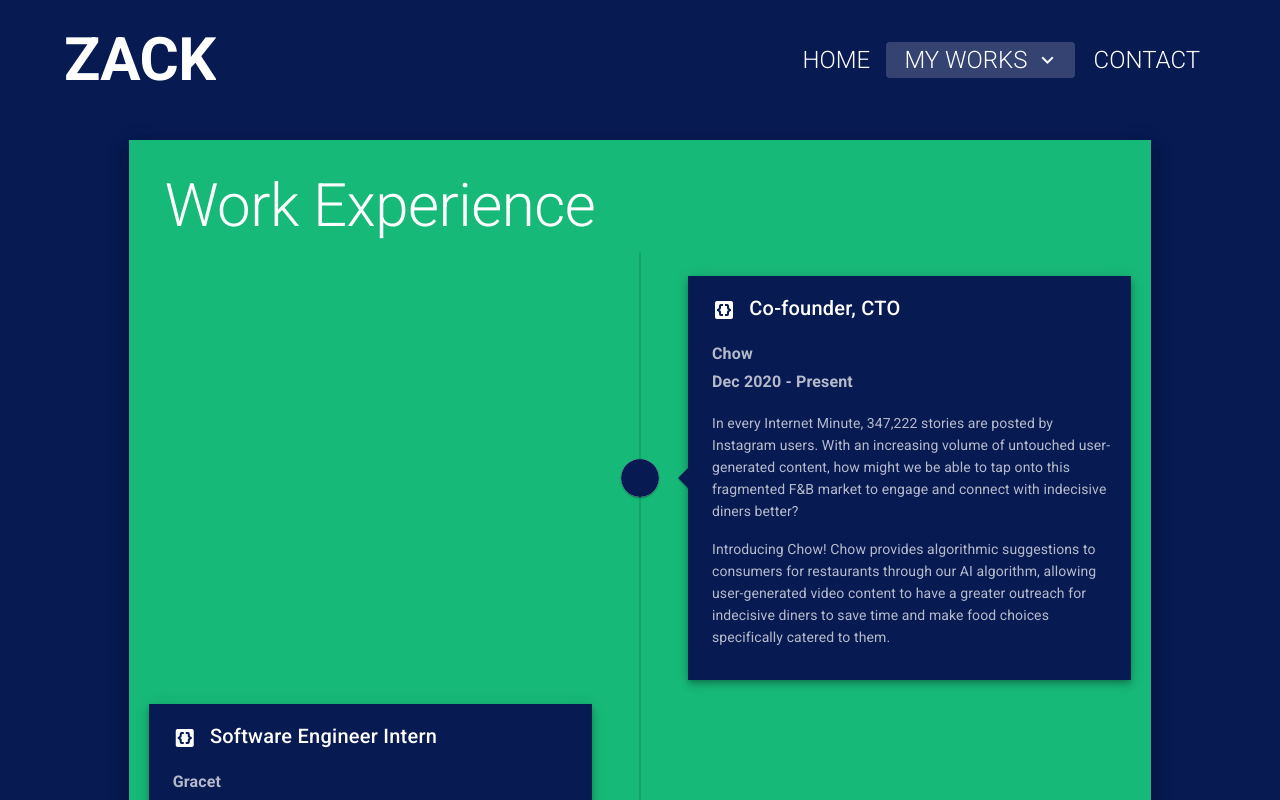
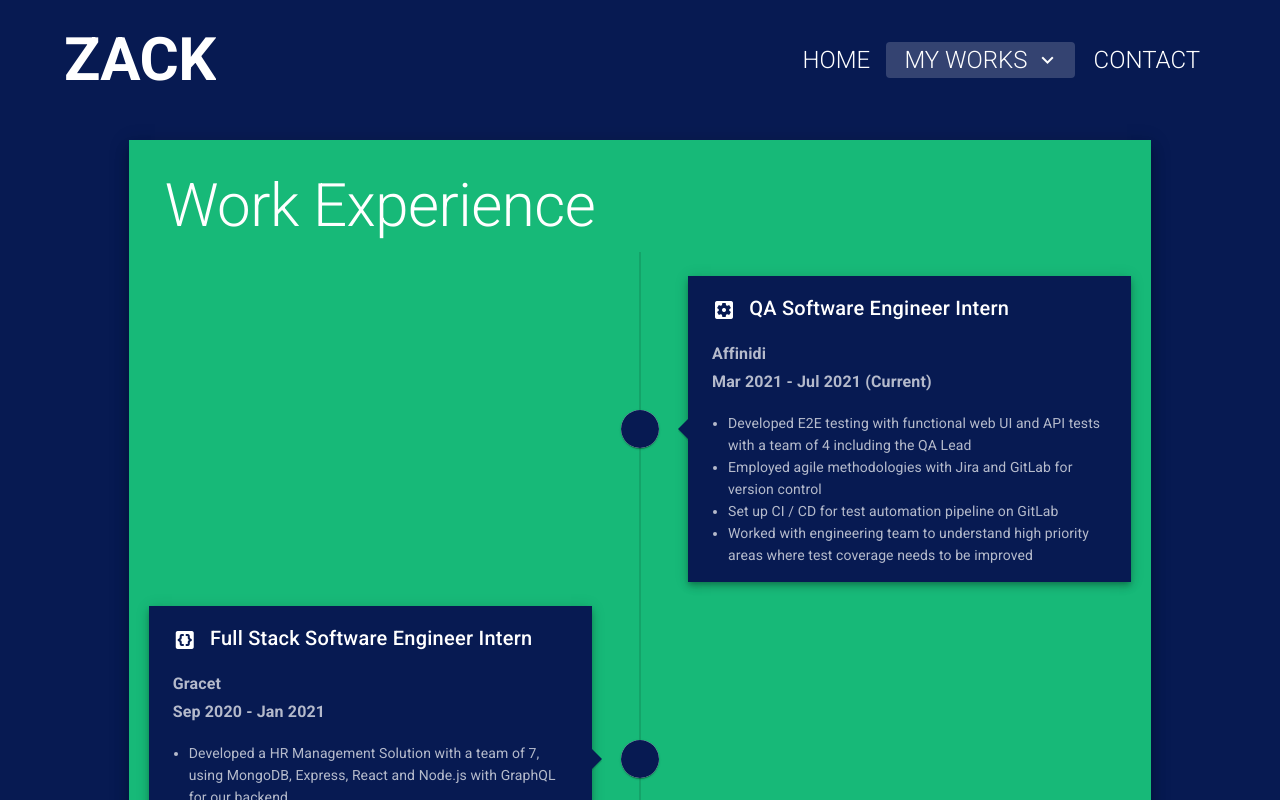
Before and after one commit to nhzaci/ZacksSiteVue, a Vue app: page /#/work in a window 1280 px wide. Shown: the top 800 px of the page. Built offline with nearby package versions, Linux system fonts and the light colour scheme.

Commit message:
Add resume

```diff
--- a/src/views/Contact.vue
+++ b/src/views/Contact.vue
@@ -1,6 +1,5 @@
 <template>
-    <v-container class="ma-0 primary" style="height:100%;" fluid>
-
+  <v-container class="ma-0 primary" style="height: 100%" fluid>
     <v-row>
       <!-- Contact form section commented out
             <v-col cols="12" md="8">
@@ -20,7 +19,9 @@
       <v-col cols="12">
         <v-row justify="center" class="py-5">
           <v-col cols="12" md="10">
-                        <h1 :class="titleClass + ' text-center white--text font-weight-bold'">
+            <h1
+              :class="titleClass + ' text-center white--text font-weight-bold'"
+            >
               <v-icon x-large color="white">mdi-message</v-icon>
               Let's Chat
             </h1>
@@ -29,7 +30,7 @@
           <v-col cols="12" md="10">
             <v-card
               class="contrast pa-5"
-                            style="height:100%"
+              style="height: 100%"
               tile
               elevation="10"
             >
@@ -55,7 +56,7 @@
                   x-large
                   elevation="5"
                 >
-                                    Let's Go
+                  Email me!
                 </v-btn>
                 <v-spacer></v-spacer>
               </v-card-actions>
@@ -80,7 +81,7 @@
           >
             <v-card
               class="contrast pa-5"
-                            style="height:100%;"
+              style="height: 100%"
               elevation="10"
               tile
             >
@@ -88,7 +89,9 @@
                 :class="titleClass"
                 class="justify-center primary--text"
               >
-                                <v-icon x-large class="mx-2" color="primary">{{ platform.icon }}</v-icon>
+                <v-icon x-large class="mx-2" color="primary">{{
+                  platform.icon
+                }}</v-icon>
                 {{ platform.name }}
               </v-card-title>
               <v-card-actions>
@@ -101,58 +104,68 @@
                   elevation="5"
                   x-large
                 >
-                                    Let's Go
+                  {{ platform.action }}
                 </v-btn>
                 <v-spacer></v-spacer>
               </v-card-actions>
             </v-card>
           </v-col>
         </v-row>
-
       </v-col>
     </v-row>
-
   </v-container>
 </template>
 
 <script>
 export default {
   metaInfo: {
-        title: 'Contact Me',
+    title: "Contact Me",
     meta: [
-        { vmid: 'description', name: 'description', content: 'My Contact Info and Social Media Outlets' }
-        ]
+      {
+        vmid: "description",
+        name: "description",
+        content: "My Contact Info and Social Media Outlets",
+      },
+    ],
   },
   data: () => ({
     platforms: [
       {
-                name: 'Github',
-                link: 'https://github.com/nhzaci',
-                icon: 'mdi-github'
+        name: "Github",
+        link: "https://github.com/nhzaci",
+        icon: "mdi-github",
+        action: "View my GitHub",
       },
       {
-                name: 'LinkedIn',
-                link: 'https://www.linkedin.com/in/zhi-cai-ng-413549152/',
-                icon: 'mdi-linkedin'
+        name: "LinkedIn",
+        link: "https://www.linkedin.com/in/zhi-cai-ng-413549152/",
+        icon: "mdi-linkedin",
+        action: "Connect with me!",
       },
-        ]
+      {
+        name: "My Resume",
+        link:
+          "https://drive.google.com/file/d/1axKoQOf4rn0gjAhg95nmGnB7AjCoirnp/view?usp=sharing",
+        icon: "mdi-file-document",
+        action: "Download my resume",
+      },
+    ],
   }),
   computed: {
-        titleClass () {
+    titleClass() {
       if (this.$vuetify.breakpoint.mdAndUp) {
-                return 'display-2'
+        return "display-2";
       } else {
-                return 'headline'
+        return "headline";
       }
     },
-        subtitleClass () {
+    subtitleClass() {
       if (this.$vuetify.breakpoint.mdAndUp) {
-                return 'headline'
+        return "headline";
       } else {
-                return 'subtitle-1'
+        return "subtitle-1";
       }
-
-        }
-    }
-}
+    },
+  },
+};
 </script>
--- a/src/views/Work.vue
+++ b/src/views/Work.vue
@@ -260,6 +260,20 @@ export default {
     loading: false,
     workExp: [
       {
+        title: "QA Software Engineer Intern",
+        icon: "mdi-cog-box",
+        company: "Affinidi",
+        duration: "Mar 2021 - Jul 2021 (Current)",
+        responsibilities: [
+          "Developed E2E testing with functional web UI and API tests with a team of 4 including the QA Lead",
+          "Employed agile methodologies with Jira and GitLab for version control",
+          "Set up CI / CD for test automation pipeline on GitLab",
+          "Worked with engineering team to understand high priority areas where test coverage needs to be improved",
+        ],
+        avatar: "",
+      },
+      /*
+      {
         title: "Co-founder, CTO",
         icon: "mdi-code-braces-box",
         company: "Chow",
@@ -270,8 +284,9 @@ export default {
         ],
         avatar: "",
       },
+      */
       {
-        title: "Software Engineer Intern",
+        title: "Full Stack Software Engineer Intern",
         icon: "mdi-code-braces-box",
         company: "Gracet",
         duration: "Sep 2020 - Jan 2021",
@@ -283,10 +298,10 @@ export default {
         avatar: "",
       },
       {
-        title: "Software Engineer Intern",
+        title: "Full Stack Software Engineer Intern",
         icon: "mdi-laptop",
         company: "ScaleStack.ai",
-        duration: "Jun 2020 - Jan 2021",
+        duration: "Jun 2020 - Sep 2021",
         responsibilities: [
           "Developed an invoicing solution, live at ScaleStack.ai, with Angular, Firebase, Nest.js and Google Cloud Functions for our serverless backend",
           "Developed full stack integration with PEPPOL Access Point, StoreCove to send invoices through global PEPPOL network",
@@ -309,6 +324,7 @@ export default {
         ],
         avatar: "",
       },
+      /*
       {
         title: "CS2030 Teaching Assistant",
         icon: "mdi-billboard",
@@ -321,6 +337,7 @@ export default {
         ],
         avatar: "",
       },
+      */
     ],
   }),
   methods: {
```
Also changed, not shown: 1 other file (tests, documents, lock files or other folders). Lines whose indentation alone changed are shown as unchanged.
